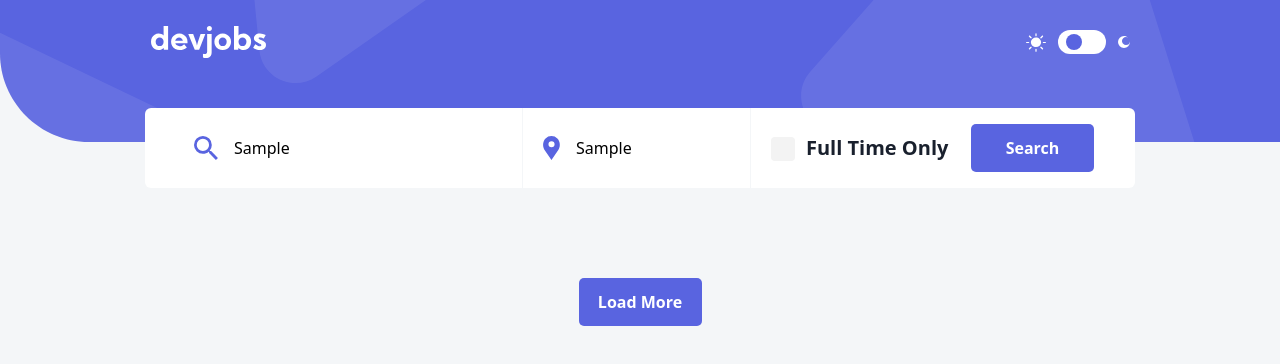
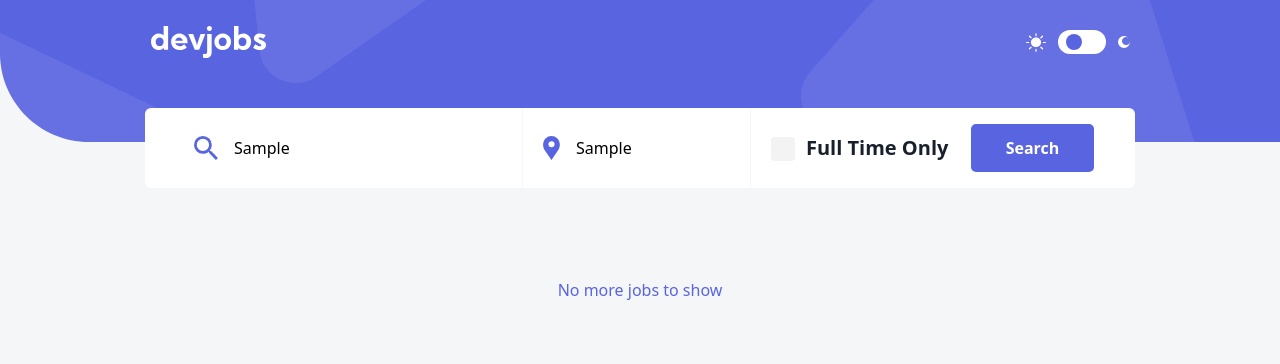
Before and after one commit to Bless12Ahadjie/devjobs, an Angular app: page / in a window 1280 px wide. Both pictures are taken after typing "Sample", "Sample" into the empty fields and a click on the button "Search". Shown: the top 364 px of the page. Built offline with nearby package versions, Linux system fonts and the light colour scheme.

Commit message:
fixed button showing when job list is empty

```diff
--- a/src/app/shared/layouts/cardbody/cardbody.component.html
+++ b/src/app/shared/layouts/cardbody/cardbody.component.html
@@ -85,9 +85,7 @@
     <div
         class="grid grid-cols-1 sm:grid-cols-1 md:grid-cols-2 lg:grid-cols-3 md:gap-5 lg:gap-4 justify-center items-center max-w-[1110px] mt-[40px] md:mt-[80px] ">
 
-
         @for (job of jobs; track job.id)
-
         {
         @if (isLoading) {
         <devjobs-skeleton></devjobs-skeleton>
@@ -99,8 +97,8 @@
 
         }
 
-
     </div>
 
 
+
 </div>
--- a/src/app/shared/layouts/cardbody/cardbody.component.ts
+++ b/src/app/shared/layouts/cardbody/cardbody.component.ts
@@ -59,7 +59,7 @@ export class CardbodyComponent implements OnInit {
     this.jobs = data.slice(startIndex, endIndex);
     setTimeout(() => {
       this.isLoading = false;
-    }, 2000);
+    }, 1000);
   }
 
   loadMore() {
--- a/src/app/shared/pages/applayout/applayout.component.html
+++ b/src/app/shared/pages/applayout/applayout.component.html
@@ -3,10 +3,17 @@
     <devjobs-cardbody #cardbodyRef></devjobs-cardbody>
     <div class="flex flex-wrap justify-center items-center py-[56px] ">
 
-        <button class="w-[123px] h-[48px] rounded-[5px] bg-violet text-white font-bold hover:bg-lightvioler"
+        @if (cardbodyRef.jobs.length > 0) {
+            <button class="w-[123px] h-[48px] rounded-[5px] bg-violet text-white font-bold hover:bg-lightvioler"
             (click)="onLoadMore()">
             {{btnName | titlecase}}
         </button>
+        }
+        @else {
+          <h1 class="text-violet dark:bg-white text-sm">No more jobs to show</h1>
+        }
+
+
 
     </div>
 
--- a/src/styles.css
+++ b/src/styles.css
@@ -4,11 +4,11 @@
 
 
 
-body {
+body{
   background-color: #f4f6f8;
   overflow-x: hidden;
-  transition: all;
-  transition-duration: 1000;
+  transition-property: background-color;
+  transition: 200ms ease-in;
 }
 
 .list-style-pink {
```
